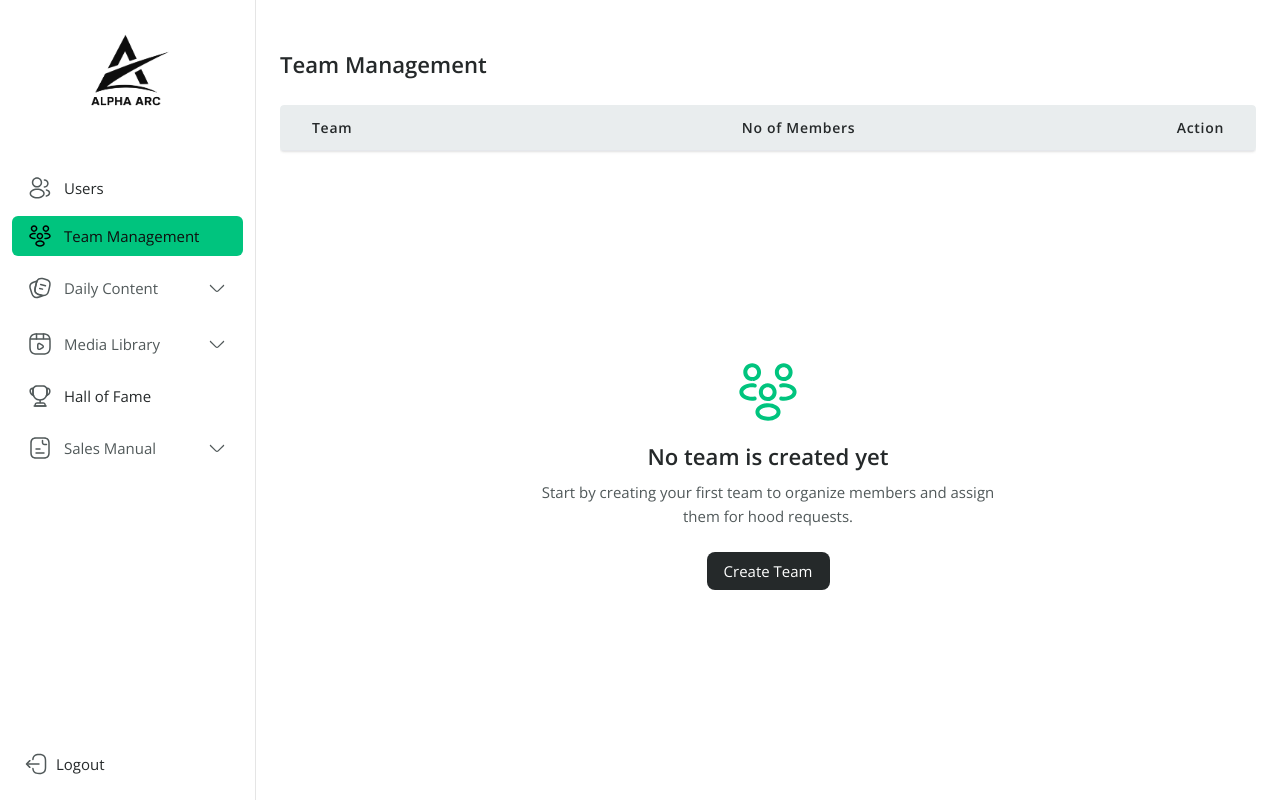
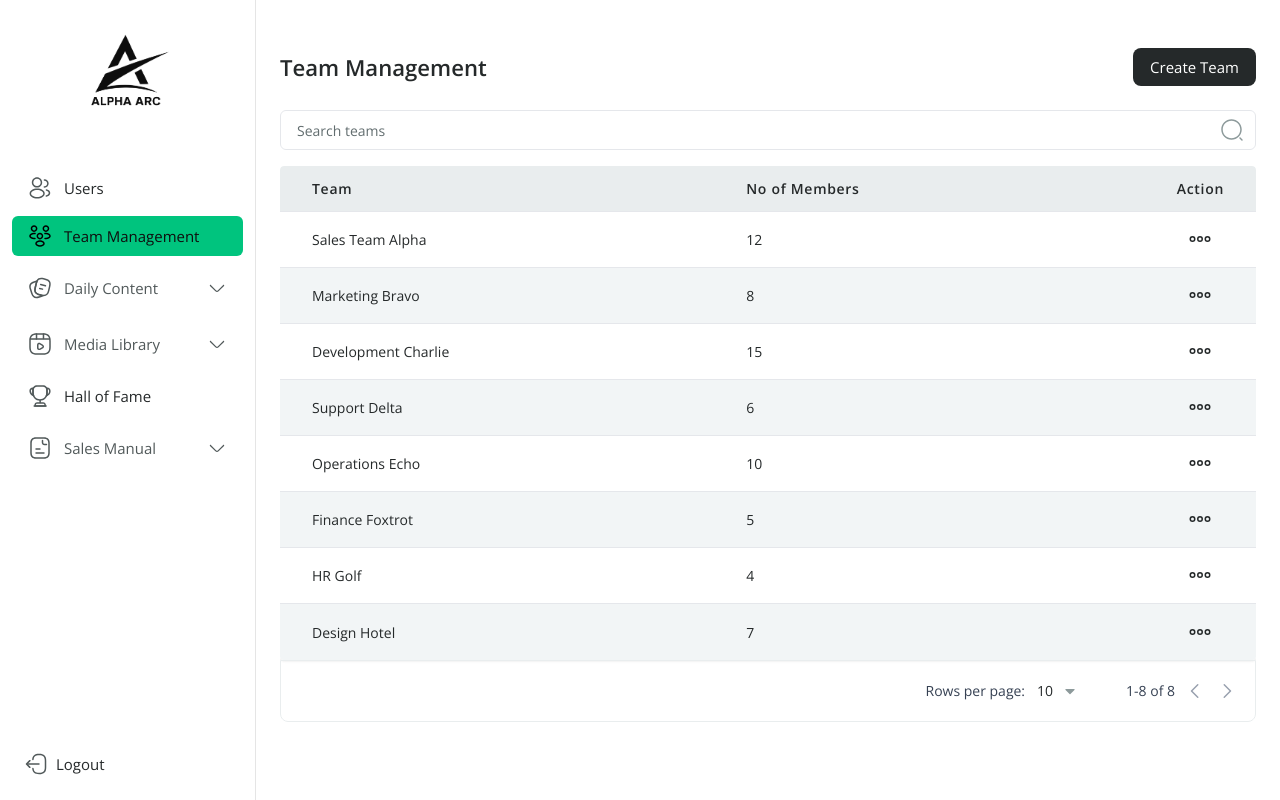
Before and after one commit to bilalsami00/alpha3, a Next.js app: page /dashboard/team-management in a window 1280 px wide. Built offline with nearby package versions, Linux system fonts and the light colour scheme.

Commit message:
9:41pm 16/9/25 data uncommented  done

```diff
--- a/src/app/(dashboard)/dashboard/team-management/teamData.ts
+++ b/src/app/(dashboard)/dashboard/team-management/teamData.ts
@@ -2,12 +2,12 @@
 import type { Team } from "./types";
 
 export const INITIAL_TEAMS: Team[] = [
-  // { id: 1, name: "Sales Team Alpha", memberCount: 12},
-  // { id: 2, name: "Marketing Bravo", memberCount: 8},
-  // { id: 3, name: "Development Charlie", memberCount: 15},
-  // { id: 4, name: "Support Delta", memberCount: 6},
-  // { id: 5, name: "Operations Echo", memberCount: 10},
-  // { id: 6, name: "Finance Foxtrot", memberCount: 5},
-  // { id: 7, name: "HR Golf", memberCount: 4},
-  // { id: 8, name: "Design Hotel", memberCount: 7},
+  { id: 1, name: "Sales Team Alpha", memberCount: 12},
+  { id: 2, name: "Marketing Bravo", memberCount: 8},
+  { id: 3, name: "Development Charlie", memberCount: 15},
+  { id: 4, name: "Support Delta", memberCount: 6},
+  { id: 5, name: "Operations Echo", memberCount: 10},
+  { id: 6, name: "Finance Foxtrot", memberCount: 5},
+  { id: 7, name: "HR Golf", memberCount: 4},
+  { id: 8, name: "Design Hotel", memberCount: 7},
 ];
```
